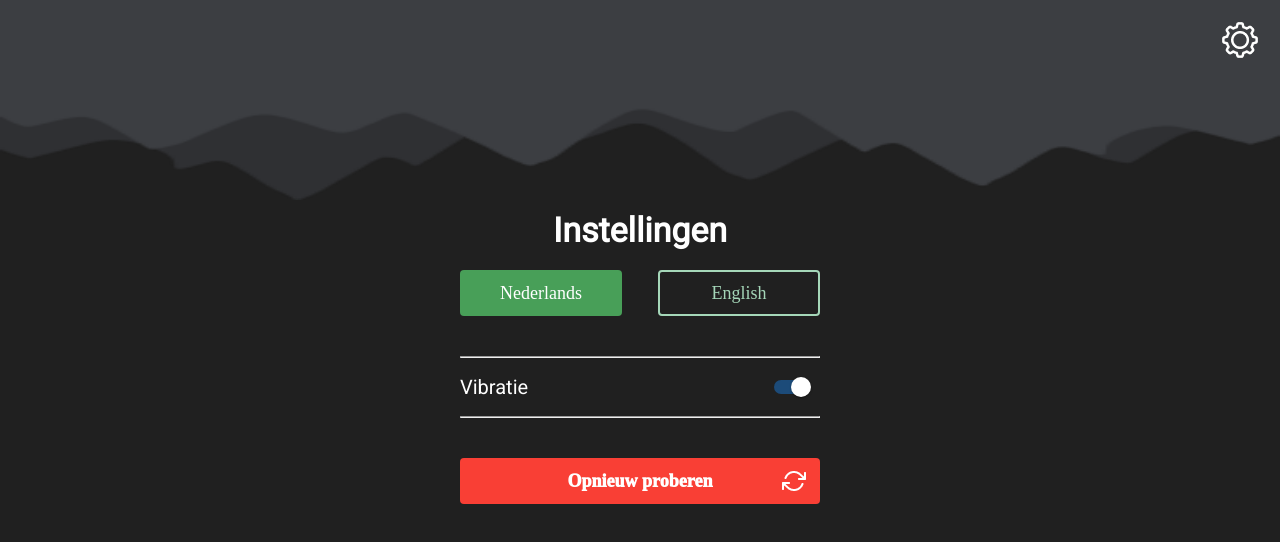
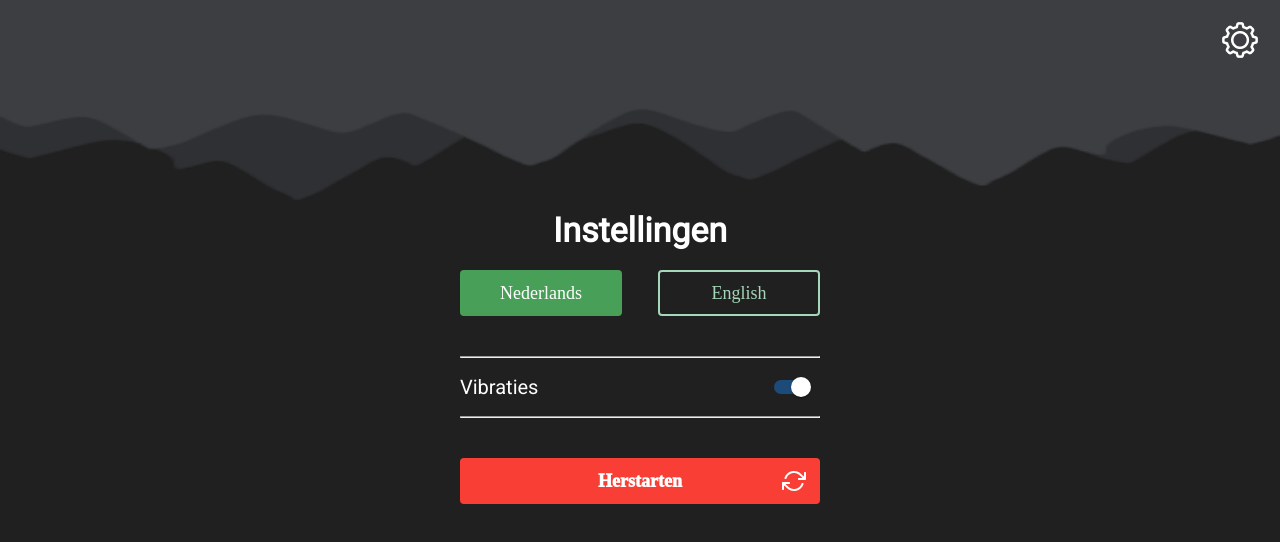
Before and after one commit to GeodeCompany/geode-cracker-react, a React (Create React App) app in the folder geode-cracker/: page / in a window 1280 px wide. Both pictures are taken after a click on the button 1240 px from the left and 40 px from the top of the page. Shown: the top 542 px of the page. Built offline with nearby package versions, Linux system fonts and the light colour scheme.

Commit message:
tempfix(settings.js): apply languages

```diff
--- a/geode-cracker/src/Settings/Components/SettingsMenu.js
+++ b/geode-cracker/src/Settings/Components/SettingsMenu.js
@@ -34,14 +34,28 @@ class SettingsMenu extends React.Component{
     }
 
     render(){
+        var title;
+        var vibrations;
+        var restart;
         var language_button_nl = <button class={"settingsMenu__languages__button button button--green"} onClick={() => this.updateLanguage("NL")} >Nederlands</button>;
         var language_button_en = <button class={"settingsMenu__languages__button button button--green"} onClick={() => this.updateLanguage("EN")} >English</button>;
-        if(this.props.data_language != "NL"){language_button_nl = <button class={"settingsMenu__languages__button button button--green--inactive"} onClick={() => this.updateLanguage("NL")} >Nederlands</button>;}
-        if(this.props.data_language != "EN"){language_button_en = <button class={"settingsMenu__languages__button button button--green--inactive"} onClick={() => this.updateLanguage("EN")} >English</button>;}
+        if(this.props.data_language != "NL"){
+            language_button_nl = <button class={"settingsMenu__languages__button button button--green--inactive"} onClick={() => this.updateLanguage("NL")} >Nederlands</button>;
+            title = <h1 class="settingsMenu__heading">Settings</h1>;
+            vibrations = <h2 class="settingsMenu__toggles__toggleOption__text">Vibrations</h2>;
+            restart = <button class="settingsMenu__button button button--red" onClick={() => this.props.toggleComponent("confirmation_modal")}>Restart<img class="settingsMenu__button__image" src={this.state.icon_refresh_image_path}/></button>
+        }
+        if(this.props.data_language != "EN"){
+            title = <h1 class="settingsMenu__heading">Instellingen</h1>;
+            vibrations = <h2 class="settingsMenu__toggles__toggleOption__text">Vibraties</h2>;
+            language_button_en = <button class={"settingsMenu__languages__button button button--green--inactive"} onClick={() => this.updateLanguage("EN")} >English</button>;
+            restart = <button class="settingsMenu__button button button--red" onClick={() => this.props.toggleComponent("confirmation_modal")}>Herstarten<img class="settingsMenu__button__image" src={this.state.icon_refresh_image_path}/></button>
+
+        }
 
         return(
             <section class="settingsMenu">
-                <h1 class="settingsMenu__heading">{this.state.title}</h1>
+                {title}
                 <article class="settingsMenu__languages">
                     {language_button_nl}
                     {language_button_en}
@@ -49,16 +63,12 @@ class SettingsMenu extends React.Component{
                 <article class="settingsMenu__toggles">
                     <hr class="settingsMenu__toggles__hr" />
                     <section class="settingsMenu__toggles__toggleOption">
-                        <h2 class="settingsMenu__toggles__toggleOption__text">{this.state.vibration}</h2>
+                        {vibrations}
                         <Switch checked={this.props.settings_vibrations} onChange={() => this.props.updateSettings("vibrations", !this.props.settings_vibrations)}/>
                     </section>
                     <hr class="settingsMenu__toggles__hr" />
-
                 </article>
-                <button class="settingsMenu__button button button--red" onClick={() => this.props.toggleComponent("confirmation_modal")}>
-                    {this.state.reset}
-                    <img class="settingsMenu__button__image" src={this.state.icon_refresh_image_path}/>
-                </button>
+                {restart}
             </section>
         )
     }
```
